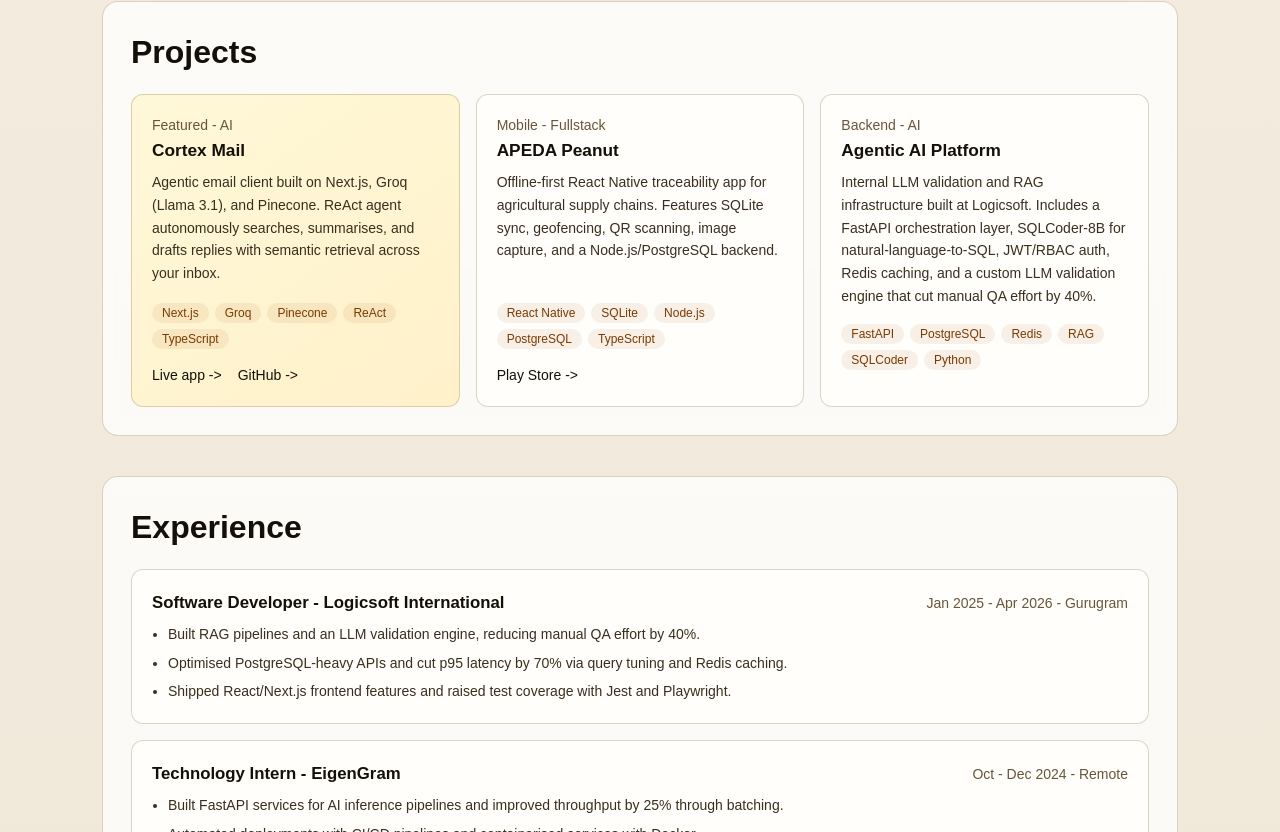
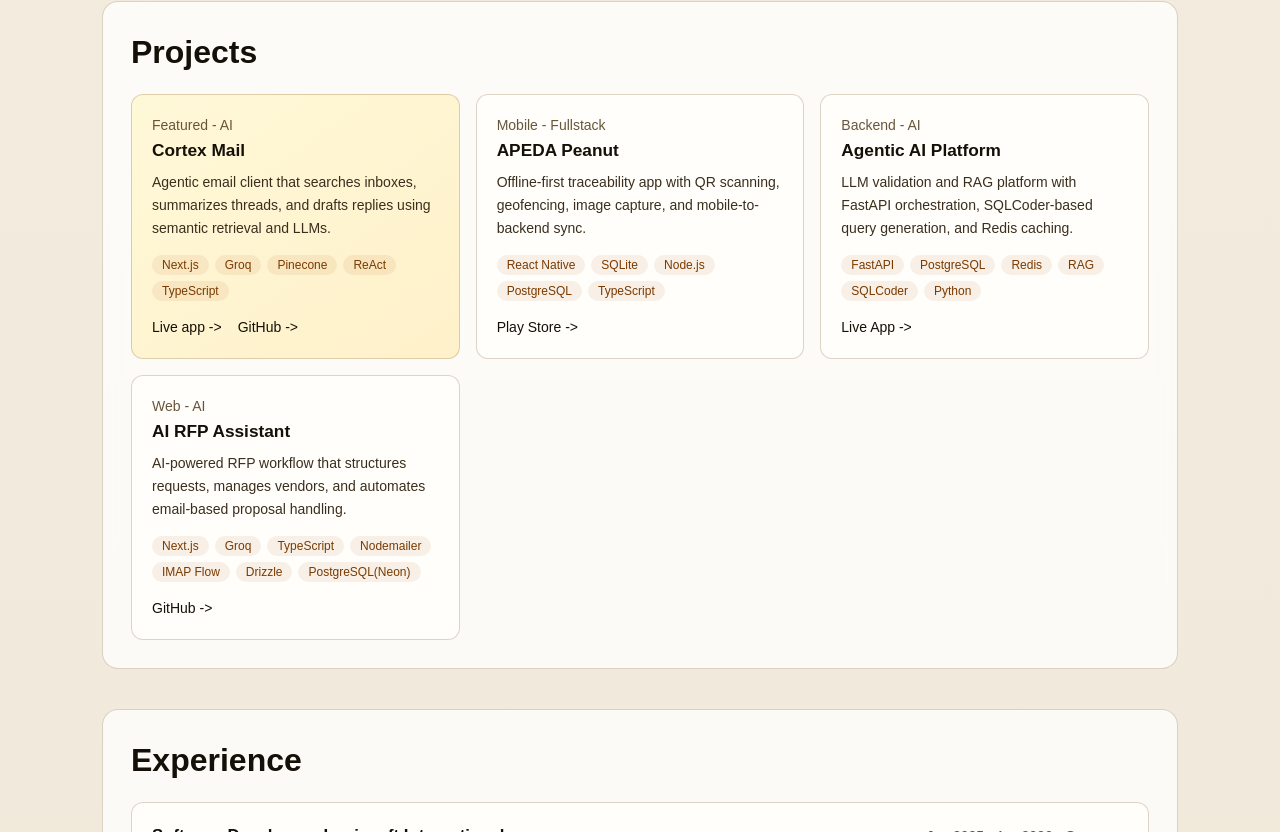
Before and after one commit to daryl-micah/portfolio_26, a React (Vite) app: page / in a window 1280 px wide. Shown: the part 848-1680 px from the top of the page. Built offline with nearby package versions, Linux system fonts and the light colour scheme; no server answers.

Commit message:
update: projects, skills

```diff
--- a/src/data/portfolio.ts
+++ b/src/data/portfolio.ts
@@ -99,6 +99,8 @@
   {
     label: "AI / LLM",
     items: [
+      "Github Copilot",
+      "Google Antigravity",
       "RAG Pipelines",
       "LLM Integration",
       "Prompt Engineering",
@@ -126,7 +128,7 @@
       tag: "Featured - AI",
       title: "Cortex Mail",
       description:
-        "Agentic email client built on Next.js, Groq (Llama 3.1), and Pinecone. ReAct agent autonomously searches, summarises, and drafts replies with semantic retrieval across your inbox.",
+        "Agentic email client that searches inboxes, summarizes threads, and drafts replies using semantic retrieval and LLMs.",
       stack: ["Next.js", "Groq", "Pinecone", "ReAct", "TypeScript"],
       links: [
         { label: "Live app", href: cortexRoute, internal: true },
@@ -141,7 +143,7 @@
       tag: "Mobile - Fullstack",
       title: "APEDA Peanut",
       description:
-        "Offline-first React Native traceability app for agricultural supply chains. Features SQLite sync, geofencing, QR scanning, image capture, and a Node.js/PostgreSQL backend.",
+        "Offline-first traceability app with QR scanning, geofencing, image capture, and mobile-to-backend sync.",
       stack: ["React Native", "SQLite", "Node.js", "PostgreSQL", "TypeScript"],
       links: [{ label: "Play Store", href: peanutUrl }],
       accent: "bg-[#fffefa]",
@@ -150,9 +152,36 @@
       tag: "Backend - AI",
       title: "Agentic AI Platform",
       description:
-        "Internal LLM validation and RAG infrastructure built at Logicsoft. Includes a FastAPI orchestration layer, SQLCoder-8B for natural-language-to-SQL, JWT/RBAC auth, Redis caching, and a custom LLM validation engine that cut manual QA effort by 40%.",
+        "LLM validation and RAG platform with FastAPI orchestration, SQLCoder-based query generation, and Redis caching.",
       stack: ["FastAPI", "PostgreSQL", "Redis", "RAG", "SQLCoder", "Python"],
-      links: [],
+      links: [
+        {
+          label: "Live App",
+          href: "https://apps4food.com/solutions/intellichat",
+        },
+      ],
+      accent: "bg-[#fffefa]",
+    },
+    {
+      tag: "Web - AI",
+      title: "AI RFP Assistant",
+      description:
+        "AI-powered RFP workflow that structures requests, manages vendors, and automates email-based proposal handling.",
+      stack: [
+        "Next.js",
+        "Groq",
+        "TypeScript",
+        "Nodemailer",
+        "IMAP Flow",
+        "Drizzle",
+        "PostgreSQL(Neon)",
+      ],
+      links: [
+        {
+          label: "GitHub",
+          href: "https://github.com/daryl-micah/ai_rfp_system",
+        },
+      ],
       accent: "bg-[#fffefa]",
     },
   ];
```
